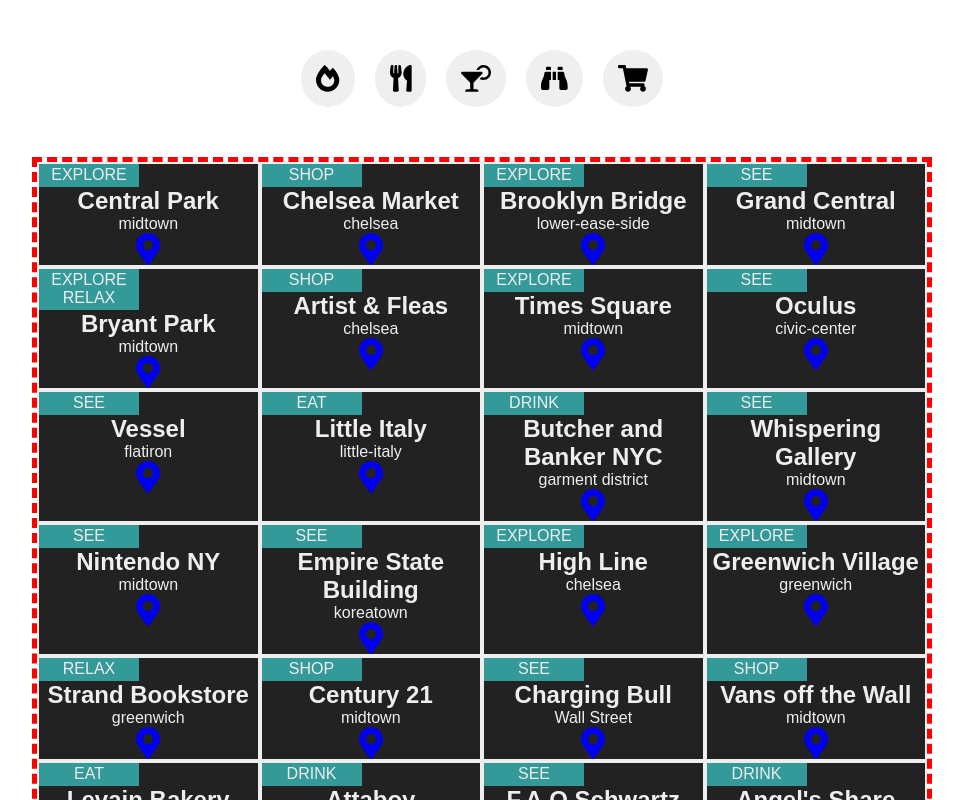
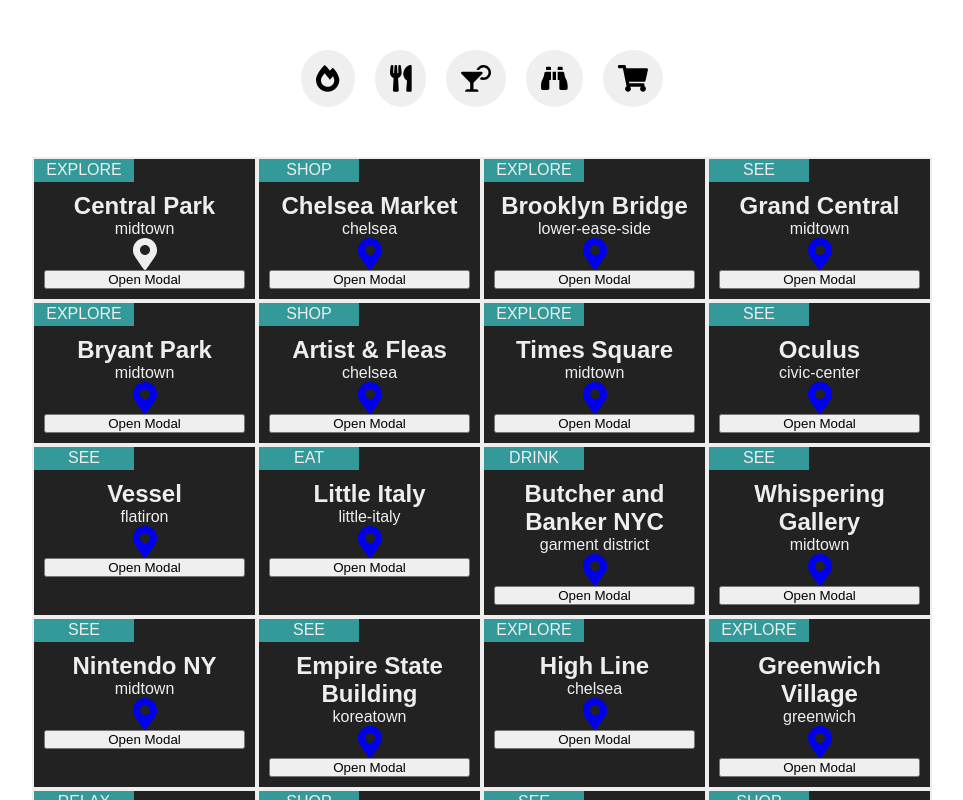
Before and after one commit to LKian/nyc-activities, a React (Create React App) app: page / in a window 1280 px wide. Shown: the top 800 px of the page, without its empty margins (158-1121 px from the left). Built offline with nearby package versions, Linux system fonts and the light colour scheme.

Commit message:
adding modal

```diff
--- a/src/App.css
+++ b/src/App.css
@@ -45,7 +45,6 @@
   width: 100%;
   margin: 0 auto;
   padding: 0;
-  border: 5px dashed red;
 }
 
 @media (min-width: 551px) {
@@ -89,6 +88,7 @@
 .activity-container {
   display: flex;
   flex-direction: column;
+  padding: 10px;
 }
 
 .tag-container {
@@ -101,3 +101,19 @@
   background-color: #399;
   text-transform: uppercase;
 }
+
+.modal {
+  border: 2px dashed red;
+  color: #090;
+  position: fixed;
+  z-index: 500;
+  background-color: yellow;
+  width: 70%;
+  min-height: 300px;
+  box-shadow: 1px 1px 1px black;
+  padding: 20px;
+  left: 15%;
+  top: 30%;
+  box-sizing: border-box;
+  transition: all 0.2s ease-out;
+}
--- a/src/components/Card.js
+++ b/src/components/Card.js
@@ -1,11 +1,20 @@
-import React from "react";
+import React, { useState } from "react";
 import "../App.css";
+import Modal from "./Modal.js";
 
 import { FontAwesomeIcon } from "@fortawesome/react-fontawesome";
 import { faMapMarkerAlt } from "@fortawesome/free-solid-svg-icons";
 
-const Card = ({ data }) => (
-  <div className="card">
+const Card = ({ data }) => {
+  const [isOpen, setisOpen] = useState(false);
+
+  const openModal = () => {
+    console.log("OPEN modal fx from Card.js");
+  };
+
+  console.log(isOpen);
+  return (
+    <div className="card" data-activity={data.category}>
       <div className="card-container">
         <div className="tag-container">
           <span className="tag">{data.category}</span>
@@ -13,12 +22,15 @@
         <div className="activity-container">
           <h2 className="activity-name">{data.name}</h2>
           <div className="neighborhood">{data.neighborhood}</div>
-        <a className="directions" href="{data.directions">
+          <a className="directions" href={data.directions}>
             <FontAwesomeIcon icon={faMapMarkerAlt} size="2x" />
           </a>
+
+          <button onClick={openModal}>Open Modal</button>
         </div>
       </div>
     </div>
   );
+};
 
 export default Card;
--- a/src/components/Grid.js
+++ b/src/components/Grid.js
@@ -12,7 +12,7 @@
   faMapMarkerAlt,
 } from "@fortawesome/free-solid-svg-icons";
 
-const Grid = () => {
+const Grid = ({ data }) => {
   return (
     <div className="app-container">
       <section>
@@ -38,7 +38,9 @@
       <section>
         <div className="grid">
           {activities.map((activity) => (
-            <Card data={activity} />
+            <Card className="setInGrid" data={activity} name={activity.name}>
+              <h4 className={activity.name}>here</h4>
+            </Card>
           ))}
         </div>
       </section>
--- /dev/null
+++ b/src/components/Modal.js
@@ -0,0 +1,22 @@
+import React, { useState } from "react";
+import "../App.css";
+
+const Modal = ({ name, description }) => {
+  const [isClosed, setisClosed] = useState(false);
+
+  const closeModal = () => {
+    console.log("Close modal fx from within Modal.js");
+    //   setModal(false);
+  };
+
+  return (
+    <div className="modal">
+      <button onClick={closeModal}>XXX</button>
+      <h3>{name}</h3>
+
+      <p>{description}</p>
+    </div>
+  );
+};
+
+export default Modal;
--- a/src/data.js
+++ b/src/data.js
@@ -30,7 +30,7 @@
   },
   {
     name: "Bryant Park",
-    category: "explore relax",
+    category: "explore",
     neighborhood: "midtown",
     description:
       "Green space behind the NY Public Library's main branch, with 4 acres, a cafe and other food kiosks.",
```
Also changed, not shown: package.json (+7 -1 lines). Lines whose indentation alone changed are shown as unchanged.
